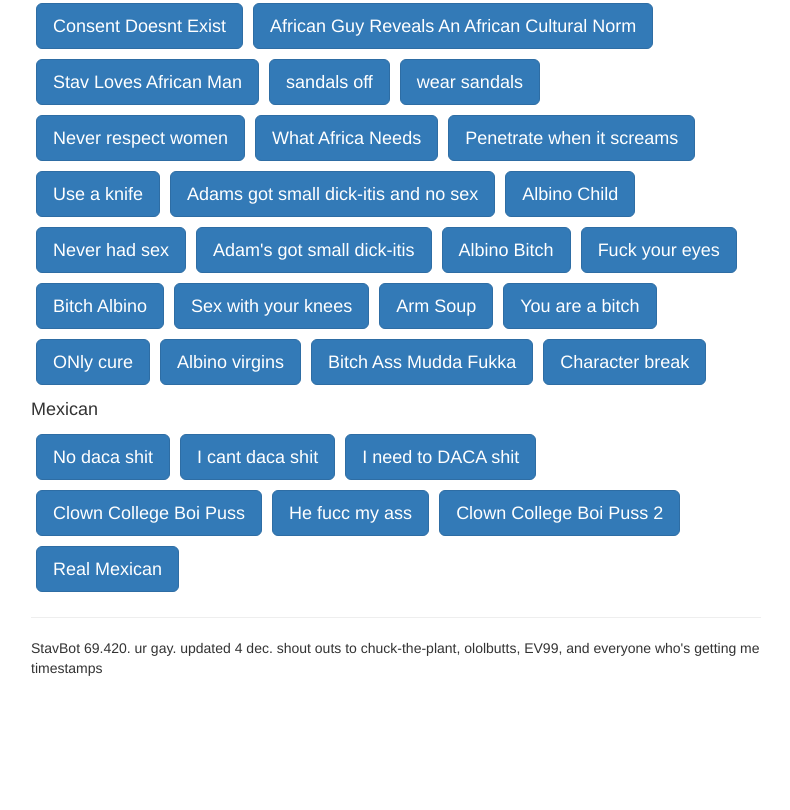
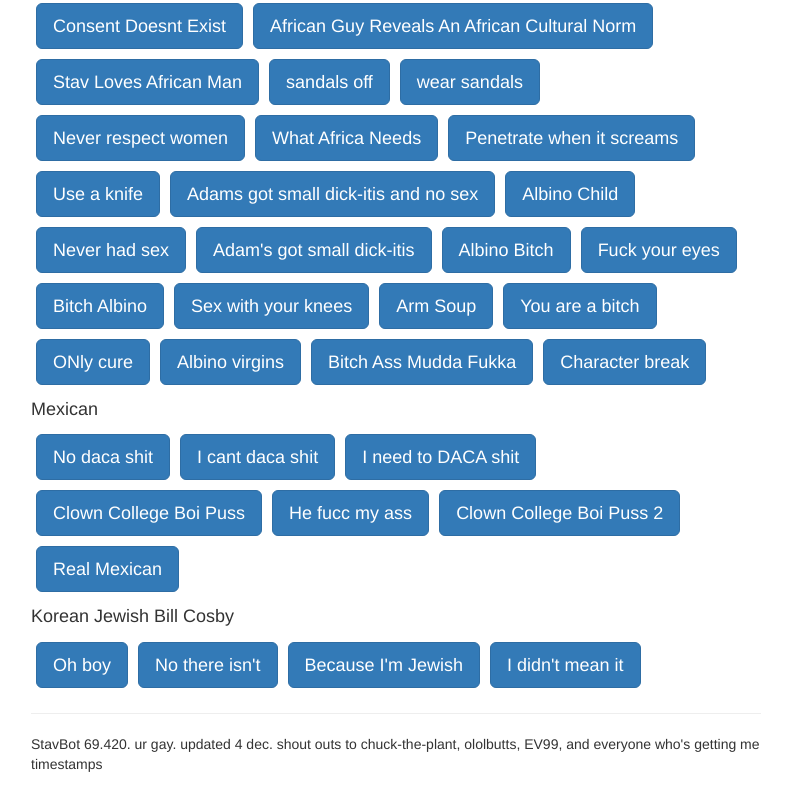
Before and after one commit to StavBot/StavBot.github.io, a plain HTML site: page index.html in a window 1280 px wide. Shown: the part 2364-3174 px from the top of the page, without its empty margins (64-854 px from the left). Before the commit the page ends 3092 px from the top, so only its background shows below. Drawn offline with nearby package versions, Linux system fonts and the light colour scheme.

Commit message:
Korean Jewish Bill Cosby

```diff
--- a/index.html
+++ b/index.html
@@ -329,6 +329,15 @@
               },
               { title: "Real Mexican", file: "audio/FromRealMexican.mp3" }
             ]
+          },
+          {
+            name: "Korean Jewish Bill Cosby",
+            items: [
+              { title: "Oh boy", file: "audio/oh-boy.mp3" },
+              { title: "No there isn't", file: "audio/no-there-isnt.mp3" },
+              { title: "Because I'm Jewish", file: "audio/because-im-jewish.mp3" },
+              { title: "I didn't mean it", file: "audio/i-didnt-mean-it.mp3" }
+            ]
           }
         ];
         var audioHTML = '';
```
Also changed, not shown: 4 other files.
